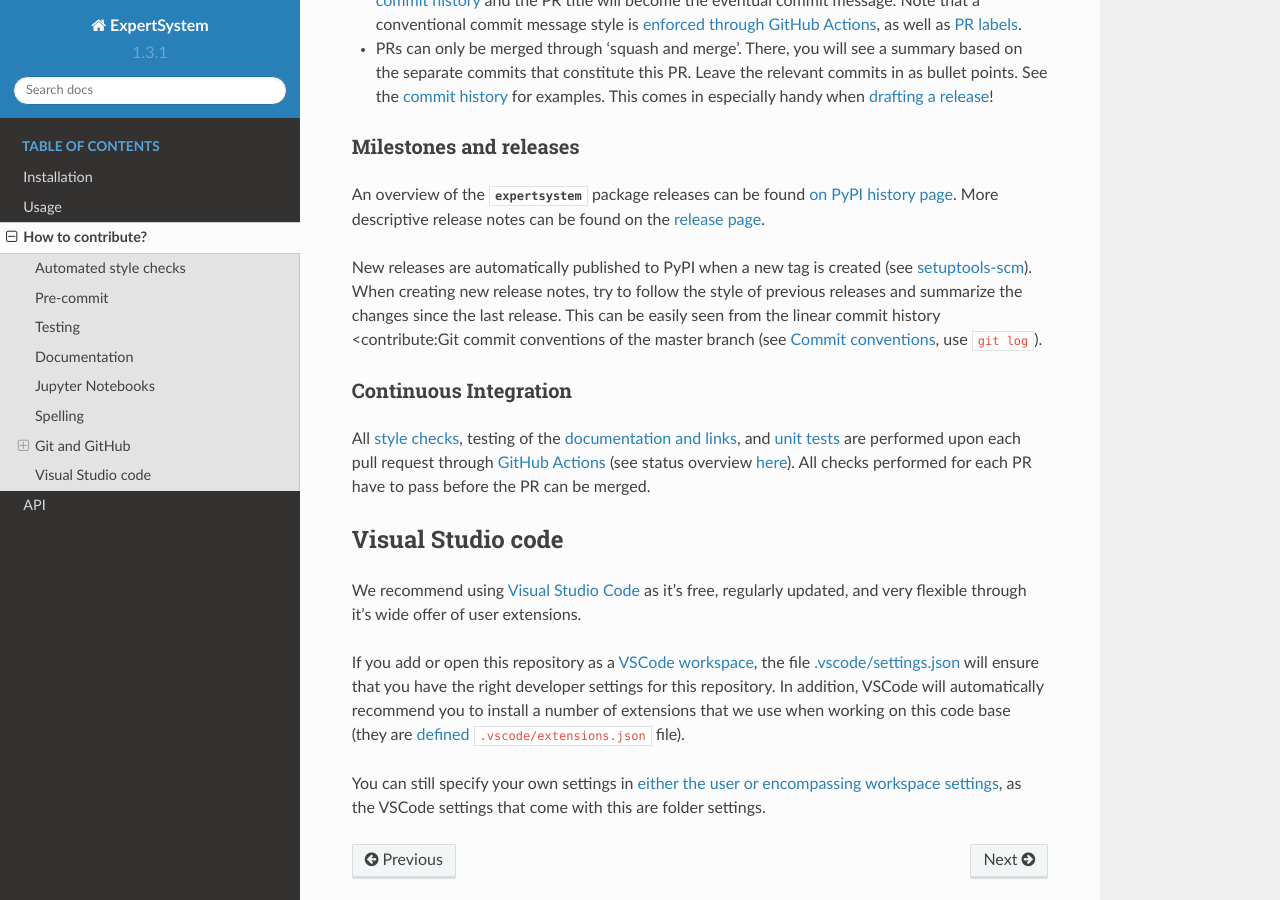
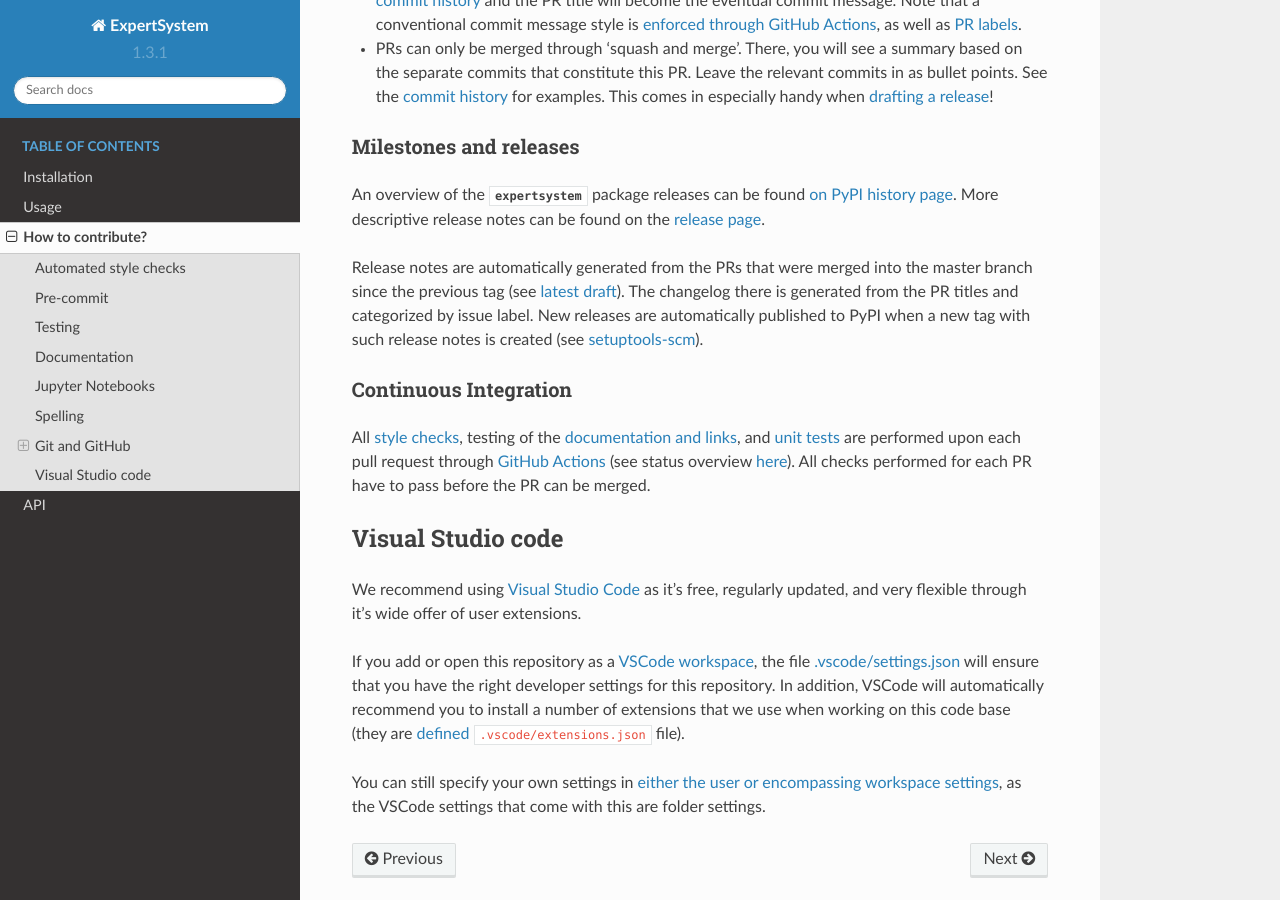
Before and after one commit to ComPWA/ampform, a Sphinx documentation site: the page built from doc/contribute.rst, in a window 1280 px wide and 900 px high, scrolled down 4590 px. Built offline with Sphinx 7.4.7 and the Read the Docs theme 2.0.0, drawn with Linux system fonts in a browser that asks for light colours; pages that are not in the unit, such as notebooks, are missing from menus; the version number is read from the project's files by our own code.

Commit message:
docs: add GPLv3+ badge (ComPWA/expertsystem#242)
* ci: upgrade myst-parser
* docs: add note about release drafts

```diff
--- a/doc/conf.py
+++ b/doc/conf.py
@@ -144,3 +144,6 @@
     "--InlineBackend.figure_formats={'svg', 'pdf'}",
     "--InlineBackend.rc={'figure.dpi': 96}",
 ]
+
+# Settings for myst-parser
+myst_update_mathjax = False
--- a/doc/contribute.rst
+++ b/doc/contribute.rst
@@ -312,12 +312,12 @@
 descriptive release notes can be found on the `release page
 <https://github.com/ComPWA/expertsystem/releases>`__.
 
-New releases are automatically published to PyPI when a new tag is created (see
-`setuptools-scm <https://pypi.org/project/setuptools-scm>`_). When creating new
-release notes, try to follow the style of previous releases and summarize the
-changes since the last release. This can be easily seen from the linear commit
-history <contribute:Git commit conventions of the master branch (see
-:ref:`contribute:Commit conventions`, use :code:`git log`).
+Release notes are automatically generated from the PRs that were merged into
+the master branch since the previous tag (see `latest draft
+<https://github.com/ComPWA/expertsystem/releases>`_). The changelog there is
+generated from the PR titles and categorized by issue label. New releases are
+automatically published to PyPI when a new tag with such release notes is
+created (see `setuptools-scm <https://pypi.org/project/setuptools-scm>`_).
 
 
 Continuous Integration
--- a/doc/index.rst
+++ b/doc/index.rst
@@ -9,6 +9,9 @@
       .. image:: https://mybinder.org/badge_logo.svg
         :alt: Try out Jupyter notebooks
         :target: https://mybinder.org/v2/gh/ComPWA/expertsystem/master?filepath=examples
+      .. image:: https://img.shields.io/badge/License-GPLv3+-blue.svg
+        :alt: GPLv3+ license
+        :target: https://www.gnu.org/licenses/gpl-3.0-standalone.html
 
   * - .. image:: https://badge.fury.io/py/expertsystem.svg
         :alt: PyPI package
--- a/setup.cfg
+++ b/setup.cfg
@@ -65,7 +65,7 @@
     graphviz==0.14.1
     jupyter==1.0.0
     nbsphinx==0.7.1
-    myst-parser==0.11.2
+    myst-parser==0.12.6
     Sphinx==3.2.1
     sphinx-copybutton==0.3.0
     sphinx-rtd-theme==0.5.0
```
Also changed, not shown: README.md (+1 -0 lines).
